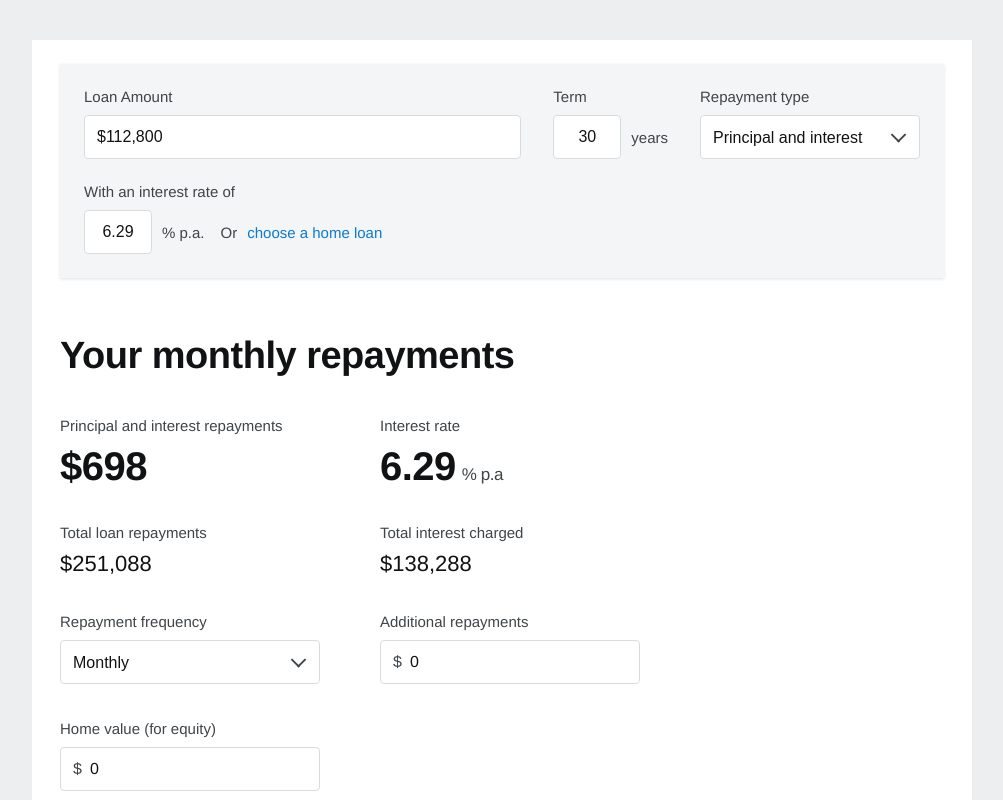
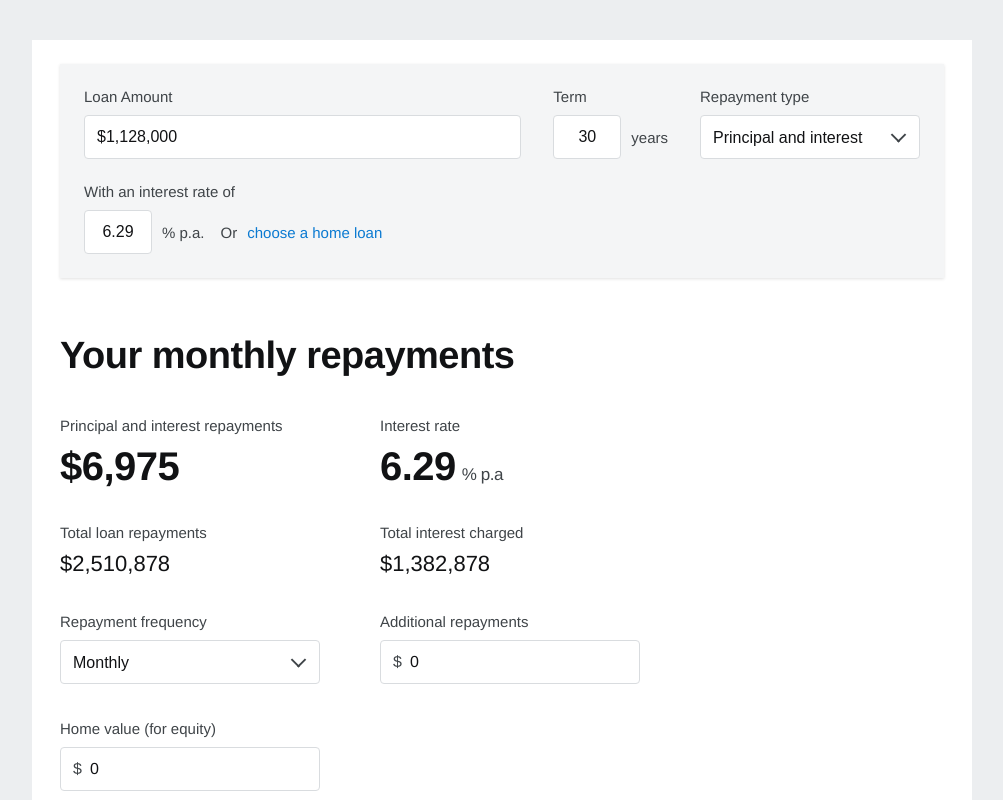
Before and after one commit to shubhankar1995/loan-calculators, a React (Vite) app: page / in a window 1280 px wide. Shown: the top 800 px of the page, without its empty margins (138-1141 px from the left). Built offline with nearby package versions, Linux system fonts and the light colour scheme.

Commit message:
fix: update loan amount to correct value in App and test files

```diff
--- a/src/App.tsx
+++ b/src/App.tsx
@@ -22,7 +22,7 @@ import {
 type View = 'table' | 'graph'
 
 export default function App() {
-  const [amount, setAmount] = useState(112800)
+  const [amount, setAmount] = useState(1128000)
   const [termYears, setTermYears] = useState(30)
   const [ratePercent, setRatePercent] = useState(6.29)
   const [repaymentType, setRepaymentType] = useState<RepaymentType>('principal-and-interest')
```
Also changed, not shown: 1 other file (tests, documents, lock files or other folders).
